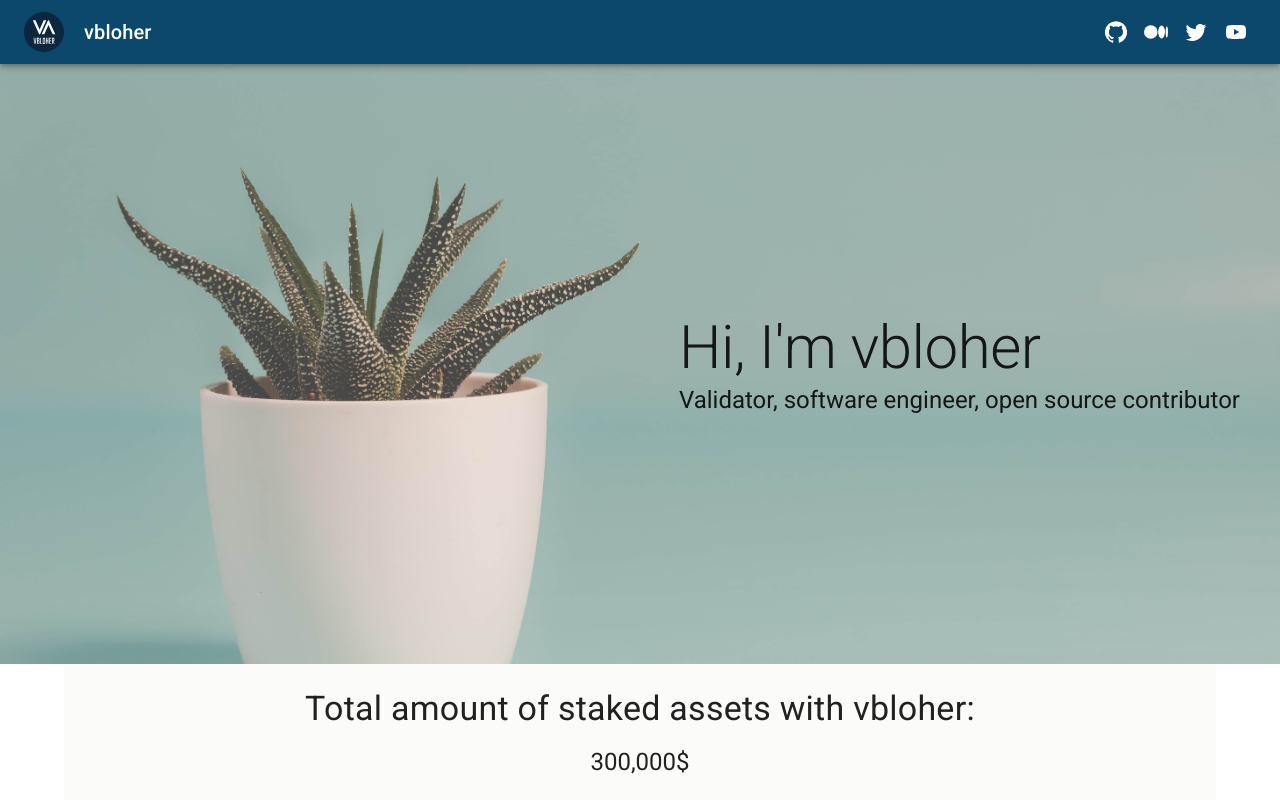
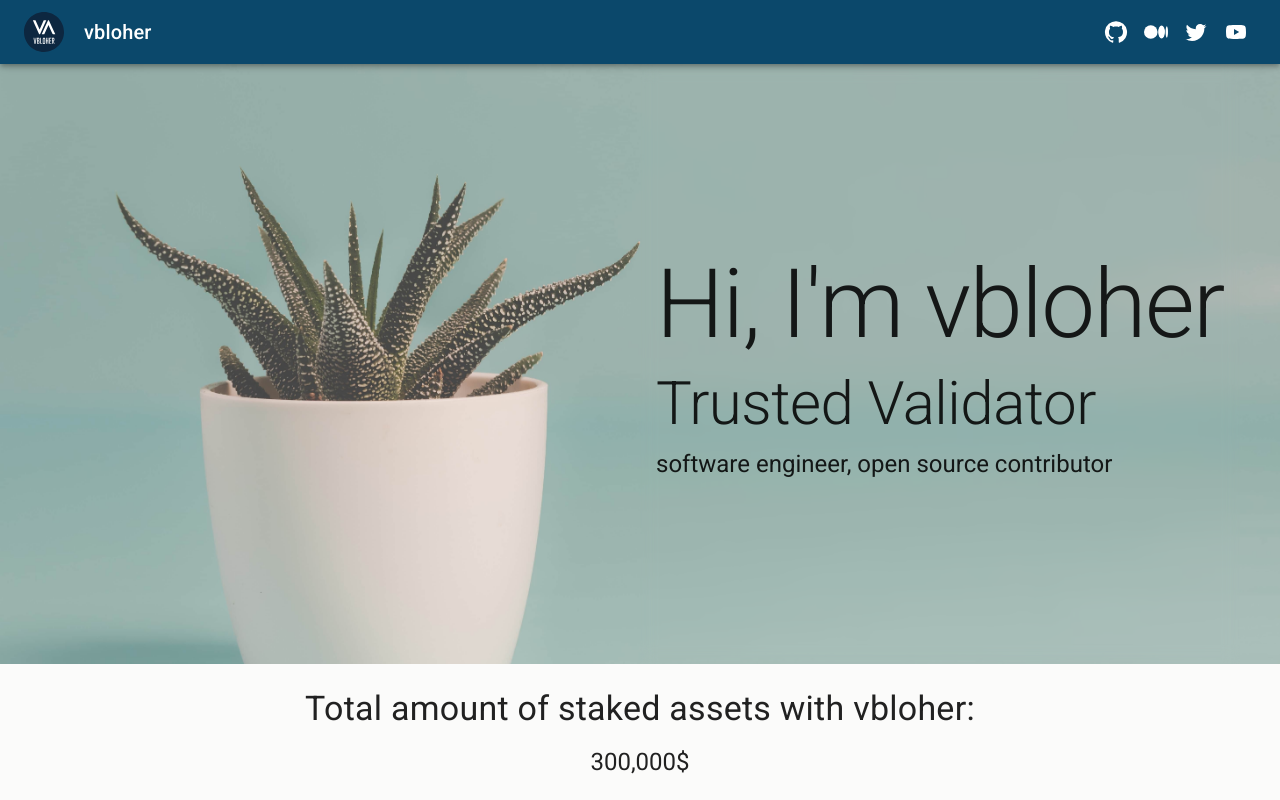
Before and after one commit to vbloher/vbloher-com, a React (Create React App) app: page / in a window 1280 px wide. Shown: the top 800 px of the page. Built offline with nearby package versions, Linux system fonts and the light colour scheme.

Commit message:
update Greetings component

```diff
--- a/src/App.js
+++ b/src/App.js
@@ -20,7 +20,6 @@ export default function App() {
 
       <Greeting />
 
-      <Container maxWidth="lg">
       <Box
         display="flex"
         flexDirection="column"
@@ -40,6 +39,7 @@ export default function App() {
         <Typography variant="h5">300,000$</Typography>
       </Box>
 
+      <Container maxWidth="lg">
         <ChainGrid
           title="Mainnets"
           subtitle="You can delegate your tokens to our trusted validators in Mainnet."
--- a/src/Components/Greeting/index.js
+++ b/src/Components/Greeting/index.js
@@ -1,36 +1,47 @@
 import React from "react"
 import Cactus from "Assets/img/background.jpeg"
+import Typography from "@mui/material/Typography"
+import Grid from "@mui/material/Grid"
 import Box from "@mui/material/Box"
-import Typography from "@mui/material/Typography"
 
 const Greeting = () => (
-  <Box
-    display="flex"
-    alignItems="center"
-    justifyContent="flex-end"
-    width="100%"
+  <Grid
+    container
     height={600}
     zIndex={-1}
     sx={{
       background: `url(${Cactus})`,
       backgroundSize: "cover",
-      // backgroundRepeat: "no-repeat",
       backgroundPositionY: "-120px",
     }}
   >
-    <Box
-      paddingY={1}
-      paddingLeft={1}
-      paddingRight={5}
-      borderRadius="borderRadius"
+    <Grid
+      item
+      md={4}
+      lg={6}
+    />
+    <Grid
+      item
+      display="flex"
+      flexDirection="column"
+      justifyContent="center"
+      paddingX={2}
+      borderRadius={1}
       sx={{
         backdropFilter: "blur(8px)",
       }}
     >
-      <Typography variant="h2">Hi, I'm vbloher</Typography>
-      <Typography variant="h5">Validator, software engineer, open source contributor</Typography>
-    </Box>
-  </Box>
+      <Typography variant="h1">Hi, I'm vbloher</Typography>
+      <Box
+        component={Typography}
+        variant="h2"
+        paddingY={1}
+      >
+        Trusted Validator
+      </Box>
+      <Typography variant="h5">software engineer, open source contributor</Typography>
+    </Grid>
+  </Grid>
 )
 
 export default Greeting
```
Lines whose indentation alone changed are shown as unchanged.
